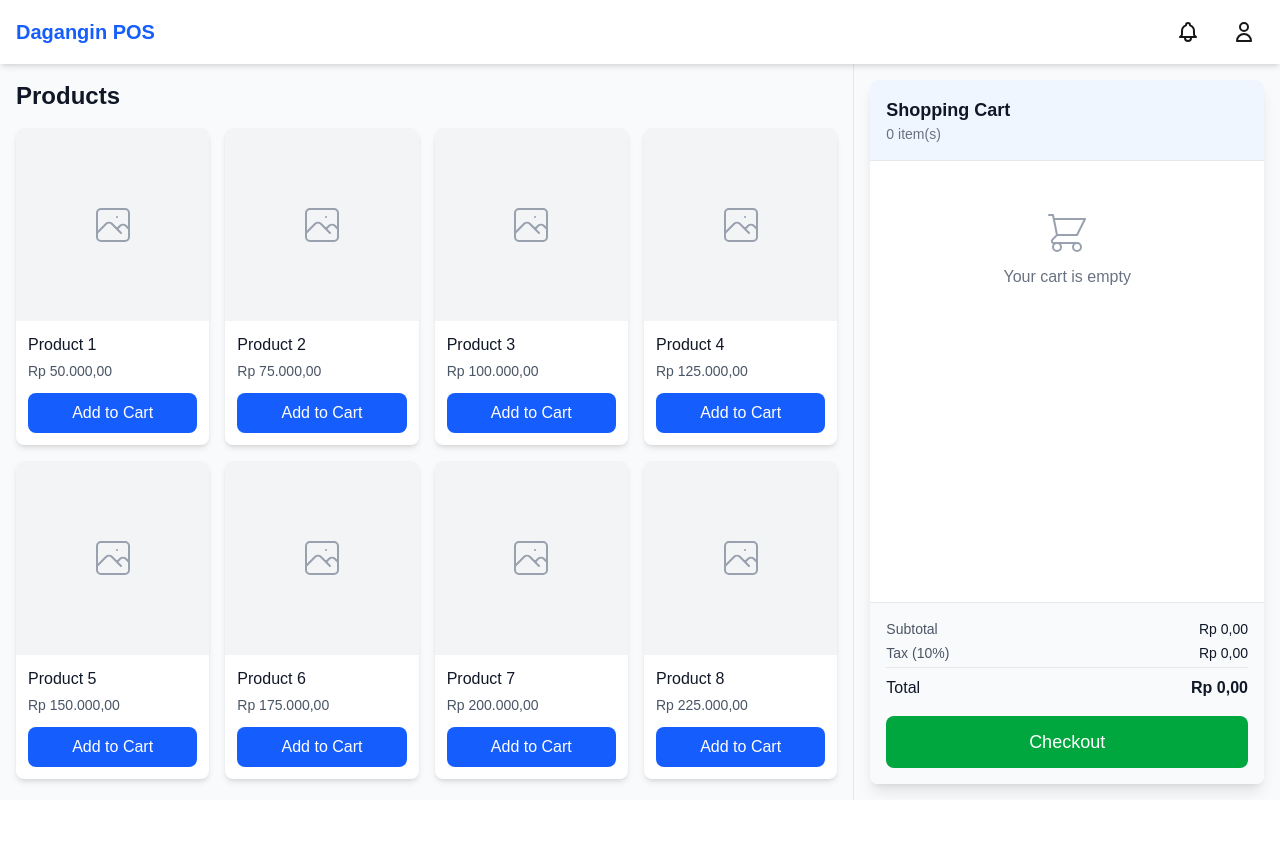
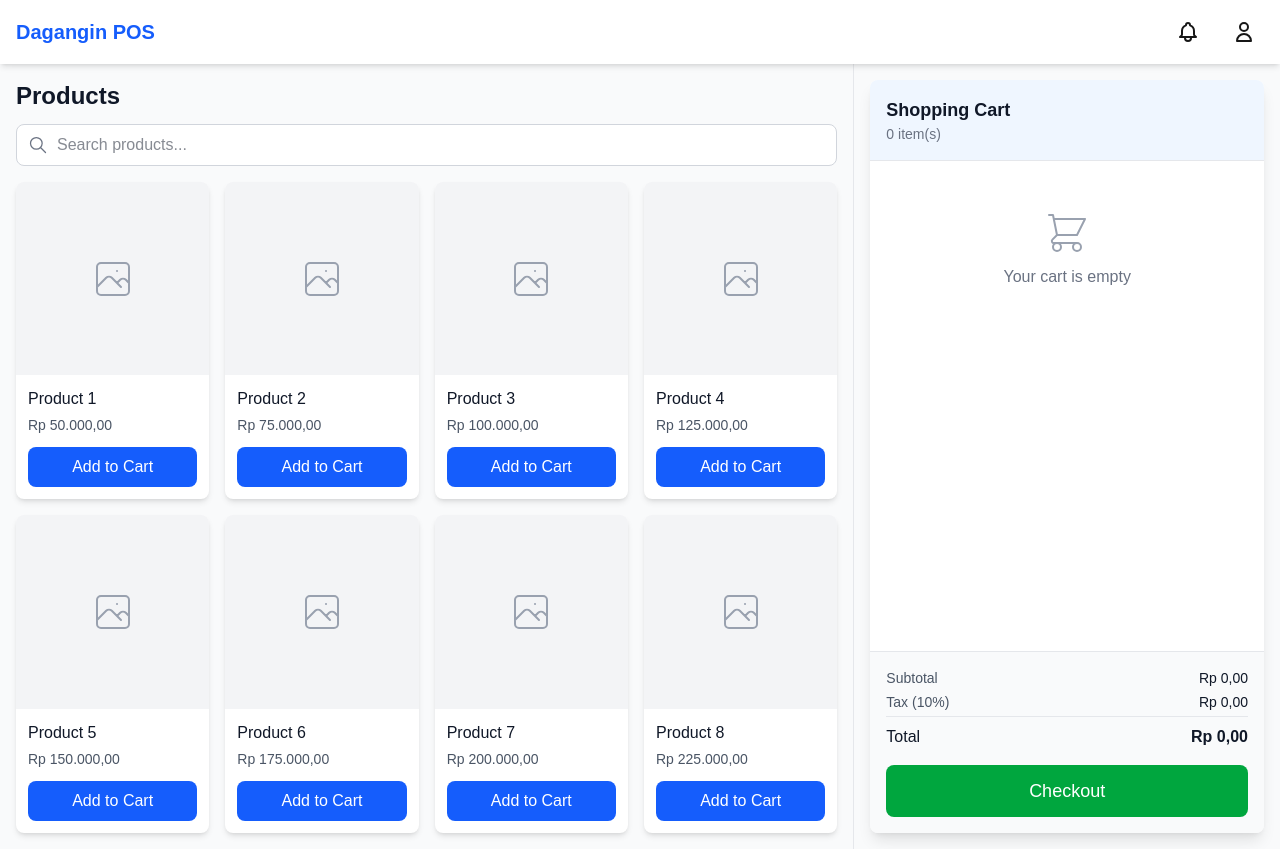
Before and after one commit to PerdanaMain/be-driver-app, a Next.js app: page /pos in a window 1280 px wide. Before the commit the page ends 800 px from the top, so only its background shows below. Built offline with nearby package versions, Linux system fonts and the light colour scheme.

Commit message:
Add dynamic search

```diff
--- a/src/app/pos/page.tsx
+++ b/src/app/pos/page.tsx
@@ -27,6 +27,12 @@ interface CartItem {
 export default function POSPage() {
   const [cartItems, setCartItems] = useState<CartItem[]>([]);
   const [isCheckingOut, setIsCheckingOut] = useState(false);
+  const [searchTerm, setSearchTerm] = useState('');
+
+  // Filter products based on search term
+  const filteredProducts = mockProducts.filter(product =>
+    product.name.toLowerCase().includes(searchTerm.toLowerCase())
+  );
 
   const handleAddToCart = (productId: string) => {
     const product = mockProducts.find(p => p.id === productId);
@@ -81,12 +87,28 @@ export default function POSPage() {
       <main className="flex flex-col md:flex-row flex-1 overflow-hidden">
         {/* Product Grid - Takes 2/3 on desktop, full width on mobile */}
         <div className="w-full md:w-2/3 p-4 overflow-auto">
-          <div className="mb-4">
+          <div className="mb-4 space-y-3">
             <h1 className="text-2xl font-bold text-gray-900 dark:text-white">Products</h1>
+
+            {/* Search Bar */}
+            <div className="relative">
+              <div className="absolute inset-y-0 left-0 flex items-center pl-3 pointer-events-none text-gray-500">
+                <svg xmlns="http://www.w3.org/2000/svg" className="h-5 w-5" fill="none" viewBox="0 0 24 24" stroke="currentColor">
+                  <path strokeLinecap="round" strokeLinejoin="round" strokeWidth={1.5} d="M21 21l-6-6m2-5a7 7 0 11-14 0 7 7 0 0114 0z" />
+                </svg>
+              </div>
+              <input
+                type="text"
+                placeholder="Search products..."
+                value={searchTerm}
+                onChange={(e) => setSearchTerm(e.target.value)}
+                className="block w-full pl-10 pr-4 py-2 rounded-lg border border-gray-300 dark:border-gray-600 focus:ring-blue-500 focus:border-transparent focus:outline-none focus:ring-2 bg-white dark:bg-gray-800 text-gray-900 dark:text-white"
+              />
+            </div>
           </div>
 
           <div className="grid grid-cols-2 sm:grid-cols-3 lg:grid-cols-4 gap-4">
-            {mockProducts.map(product => (
+            {filteredProducts.map(product => (
               <ProductCard
                 key={product.id}
                 id={product.id}
@@ -95,6 +117,12 @@ export default function POSPage() {
                 onAddToCart={handleAddToCart}
               />
             ))}
+
+            {filteredProducts.length === 0 && (
+              <div className="col-span-full py-8 text-center text-gray-500 dark:text-gray-400">
+                No products found matching "{searchTerm}"
+              </div>
+            )}
           </div>
         </div>
 
```
